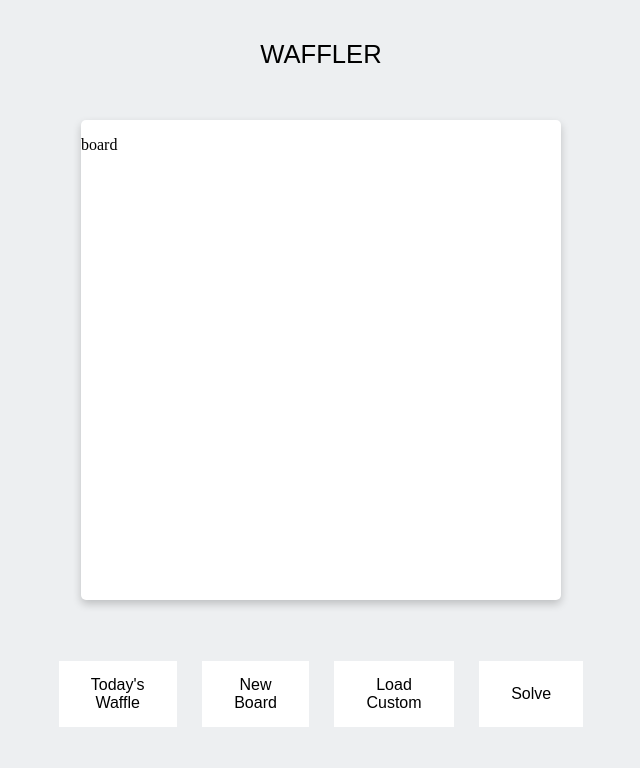
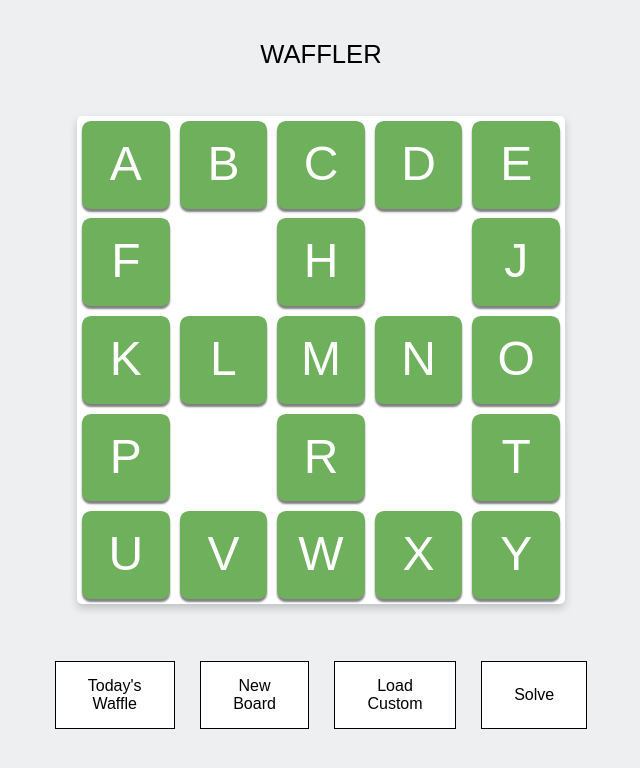
Before and after one commit to nsobotka/Waffler, a Flask app: page / in a window 1280 px wide. Shown: the top 768 px of the page, without its empty margins (319-959 px from the left). Run offline with Flask 2, Linux system fonts and the light colour scheme.

Commit message:
frontend styling

```diff
--- a/app/static/style.css
+++ b/app/static/style.css
@@ -22,14 +22,14 @@ body {
     display: block;
     position: absolute;
 
-    width: 60vh;
-    height: 60vh;
+    width: 61vh;
+    height: 61vh;
 
     top:50%;
     left:50%;
 
-    margin-left:-30vh;/* half width*/
-	margin-top:-35vh;/* half height*/
+    margin-left:-30.5vh;/* half width*/
+	margin-top:-35.5vh;/* half height*/
 }
 
 #button_container {
@@ -52,6 +52,44 @@ body {
     justify-content: center;
 }
 
+#cell_flex {
+    display: flex;
+    justify-content: center;
+    flex-wrap: wrap;
+    height: 100%;
+    width: 100%;
+}
+
+.cell {
+    margin: 1%;
+    /* flex: 1 0 18%; */
+    background-color: #6fb05c;
+    height: 18%;
+    width: 18%;
+    border-radius: 10%;
+    box-shadow: 0px 3px 2px grey;
+}
+
+.cell.hidden_cell {
+    visibility: hidden;
+}
+
+.cell_text {
+    font-family: Arial, Helvetica, sans-serif;
+    text-align: center;
+    color: white;
+    line-height: 10.8vh;
+    font-size: xxx-large;
+    /* display: flex;
+    width: 50%;
+    height: 200px;
+    margin: auto;
+    border-radius: 10px;
+    border: 3px dashed #1c87c9;
+    align-items:center;
+    justify-content:center; */
+}
+
 .toolBtn {
     background-color: white; /* Green */
     border: none;
@@ -65,7 +103,7 @@ body {
     -webkit-transition-duration: 0.4s; /* Safari */
     transition-duration: 0.4s;
     width: 10vw;
-    /* border-radius: 15px; */
+    border: 1px solid black;
 }
 
 .toolBtn:hover {
--- a/app/templates/index.html
+++ b/app/templates/index.html
@@ -7,7 +7,133 @@
     <body>
         <div id="title_text">WAFFLER</div>
         <div class="card" id="board_container">
-            <p>board</p>
+            <div id="cell_flex">
+                <div class="cell" id="cell0">
+                    <div class="cell_text">
+                        A
+                    </div>
+                </div>
+                <div class="cell" id="cell1">
+                    <div class="cell_text">
+                        B
+                    </div>
+                </div>
+                <div class="cell" id="cell2">
+                    <div class="cell_text">
+                        C
+                    </div>
+                </div>
+                <div class="cell" id="cell3">
+                    <div class="cell_text">
+                        D
+                    </div>
+                </div>
+                <div class="cell" id="cell4">
+                    <div class="cell_text">
+                        E
+                    </div>
+                </div>
+                <div class="cell" id="cell5">
+                    <div class="cell_text">
+                        F
+                    </div>
+                </div>
+                <div class="cell hidden_cell" id="cell6">
+                    <div class="cell_text">
+                        G
+                    </div>
+                </div>
+                <div class="cell" id="cell7">
+                    <div class="cell_text">
+                        H
+                    </div>
+                </div>
+                <div class="cell hidden_cell" id="cell8">
+                    <div class="cell_text">
+                        I
+                    </div>
+                </div>
+                <div class="cell" id="cell9">
+                    <div class="cell_text">
+                        J
+                    </div>
+                </div>
+                <div class="cell" id="cell10">
+                    <div class="cell_text">
+                        K
+                    </div>
+                </div>
+                <div class="cell" id="cell11">
+                    <div class="cell_text">
+                        L
+                    </div>
+                </div>
+                <div class="cell" id="cell12">
+                    <div class="cell_text">
+                        M
+                    </div>
+                </div>
+                <div class="cell" id="cell13">
+                    <div class="cell_text">
+                        N
+                    </div>
+                </div>
+                <div class="cell" id="cell14">
+                    <div class="cell_text">
+                        O
+                    </div>
+                </div>
+                <div class="cell" id="cell15">
+                    <div class="cell_text">
+                        P
+                    </div>
+                </div>
+                <div class="cell hidden_cell" id="cell16">
+                    <div class="cell_text">
+                        Q
+                    </div>
+                </div>
+                <div class="cell" id="cell17">
+                    <div class="cell_text">
+                        R
+                    </div>
+                </div>
+                <div class="cell hidden_cell" id="cell18">
+                    <div class="cell_text">
+                        S
+                    </div>
+                </div>
+                <div class="cell" id="cell19">
+                    <div class="cell_text">
+                        T
+                    </div>
+                </div>
+                <div class="cell" id="cell20">
+                    <div class="cell_text">
+                        U
+                    </div>
+                </div>
+                <div class="cell" id="cell21">
+                    <div class="cell_text">
+                        V
+                    </div>
+                </div>
+                <div class="cell" id="cell22">
+                    <div class="cell_text">
+                        W
+                    </div>
+                </div>
+                <div class="cell" id="cell23">
+                    <div class="cell_text">
+                        X
+                    </div>
+                </div>
+                <div class="cell" id="cell24">
+                    <div class="cell_text">
+                        Y
+                    </div>
+                </div>
+            </div>
         </div>
         <div id="button_container">
             <div id="button_flex">
```
